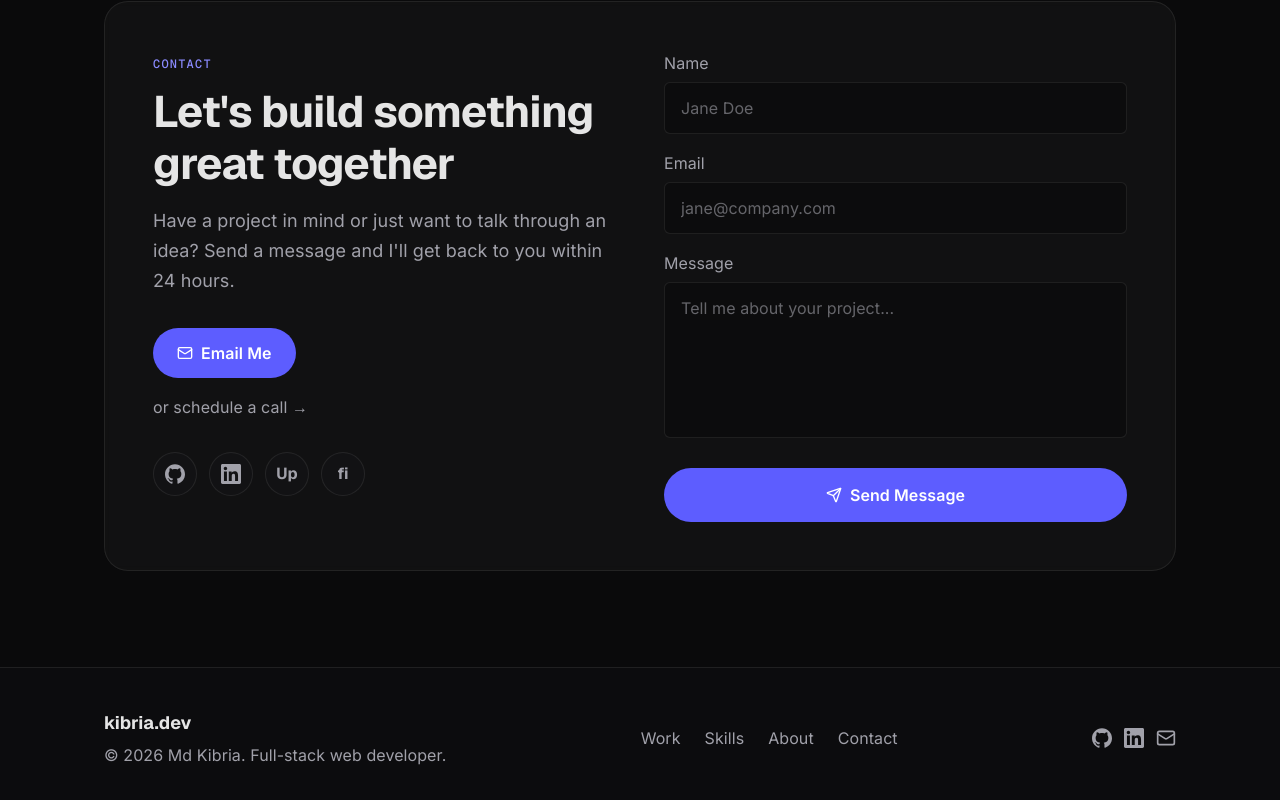
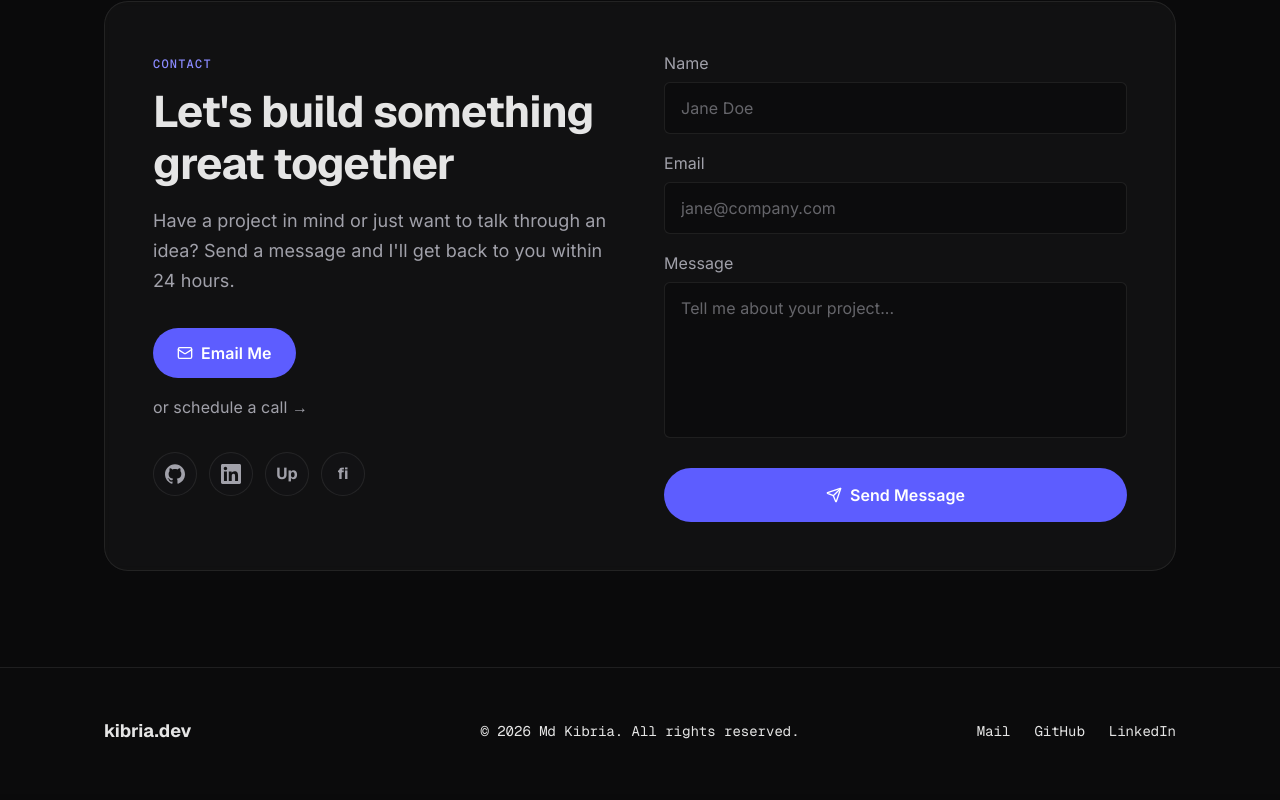
Before and after one commit to kibriahq/portfolio, a Next.js app: page / in a window 1280 px wide. Shown: the part 4296-5096 px from the top of the page. Built offline with nearby package versions, Linux system fonts and the light colour scheme.

Commit message:
fixed footer

```diff
--- a/components/Footer.tsx
+++ b/components/Footer.tsx
@@ -1,62 +1,38 @@
-import { Mail } from "lucide-react";
-import { GithubIcon, LinkedinIcon } from "./BrandIcons";
-import { NAV_LINKS, SITE, SOCIALS } from "@/lib/data";
+import { SITE, SOCIALS } from "@/lib/data";
 
 export default function Footer() {
   return (
-    <footer className="border-t border-border bg-surface/30">
-      <div className="mx-auto flex max-w-container-max flex-col items-center justify-between gap-6 px-margin-mobile py-10 md:flex-row md:px-margin-desktop">
-        <div className="text-center md:text-left">
-          <div className="font-display text-body-lg font-bold text-foreground">
+    <>
+      <footer className="w-full py-12 border-t border-glass-border bg-glass-fill/20">
+        <div className="grid grid-cols-1 md:grid-cols-[1fr_auto_1fr] justify-between items-center px-margin-mobile md:px-margin-desktop max-w-container-max mx-auto gap-gutter">
+          <div className="order-1 md:order-1 justify-self-center md:justify-self-start font-display text-body-lg font-bold text-text-primary">
             {SITE.brand}
           </div>
-          <p className="mt-1 font-sans text-body-md text-muted">
-            © {new Date().getFullYear()} {SITE.name}. Full-stack web developer.
-          </p>
+          <div className="order-3 md:order-2 justify-self-center font-mono text-sm text-center md:text-left">
+            © {new Date().getFullYear()} {SITE.name}. All rights reserved.
           </div>
-
-        {/* Quick links */}
-        <nav className="flex flex-wrap items-center justify-center gap-6">
-          {NAV_LINKS.map((link) => (
+          <div className="order-2 md:order-3 justify-self-center md:justify-self-end flex gap-6">
             <a
-              key={link.href}
-              href={link.href}
-              className="font-sans text-body-md text-muted transition-colors hover:text-foreground"
+              className="font-mono text-sm hover:text-primary transition-colors"
+              href={`mailto:${SITE.email}`}
             >
-              {link.label}
-            </a>
-          ))}
-        </nav>
-
-        {/* Socials */}
-        <div className="flex gap-3">
-          <a
-            href={SOCIALS.github}
-            target="_blank"
-            rel="noopener noreferrer"
-            aria-label="GitHub"
-            className="text-muted transition-colors hover:text-primary"
-          >
-            <GithubIcon className="h-5 w-5" />
+              Mail
             </a>
             <a
-            href={SOCIALS.linkedin}
-            target="_blank"
-            rel="noopener noreferrer"
-            aria-label="LinkedIn"
-            className="text-muted transition-colors hover:text-primary"
+              className="font-mono text-sm hover:text-primary transition-colors"
+              href={SOCIALS.github}
             >
-            <LinkedinIcon className="h-5 w-5" />
+              GitHub
             </a>
             <a
-            href={`mailto:${SITE.email}`}
-            aria-label="Email"
-            className="text-muted transition-colors hover:text-primary"
+              className="font-mono text-sm hover:text-primary transition-colors"
+              href={SOCIALS.linkedin}
             >
-            <Mail className="h-5 w-5" />
+              LinkedIn
             </a>
           </div>
         </div>
       </footer>
+    </>
   );
 }
```
Lines whose indentation alone changed are shown as unchanged.
